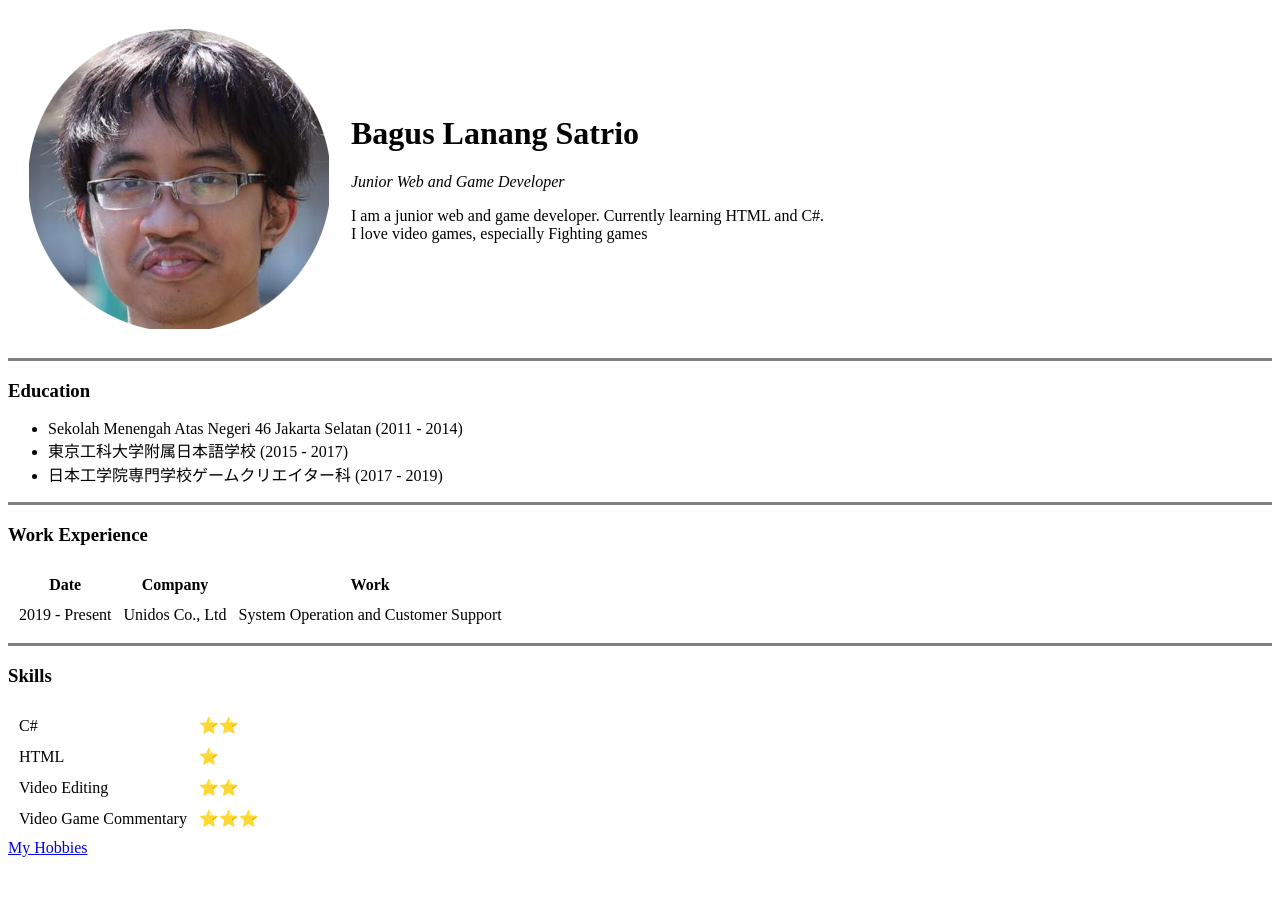
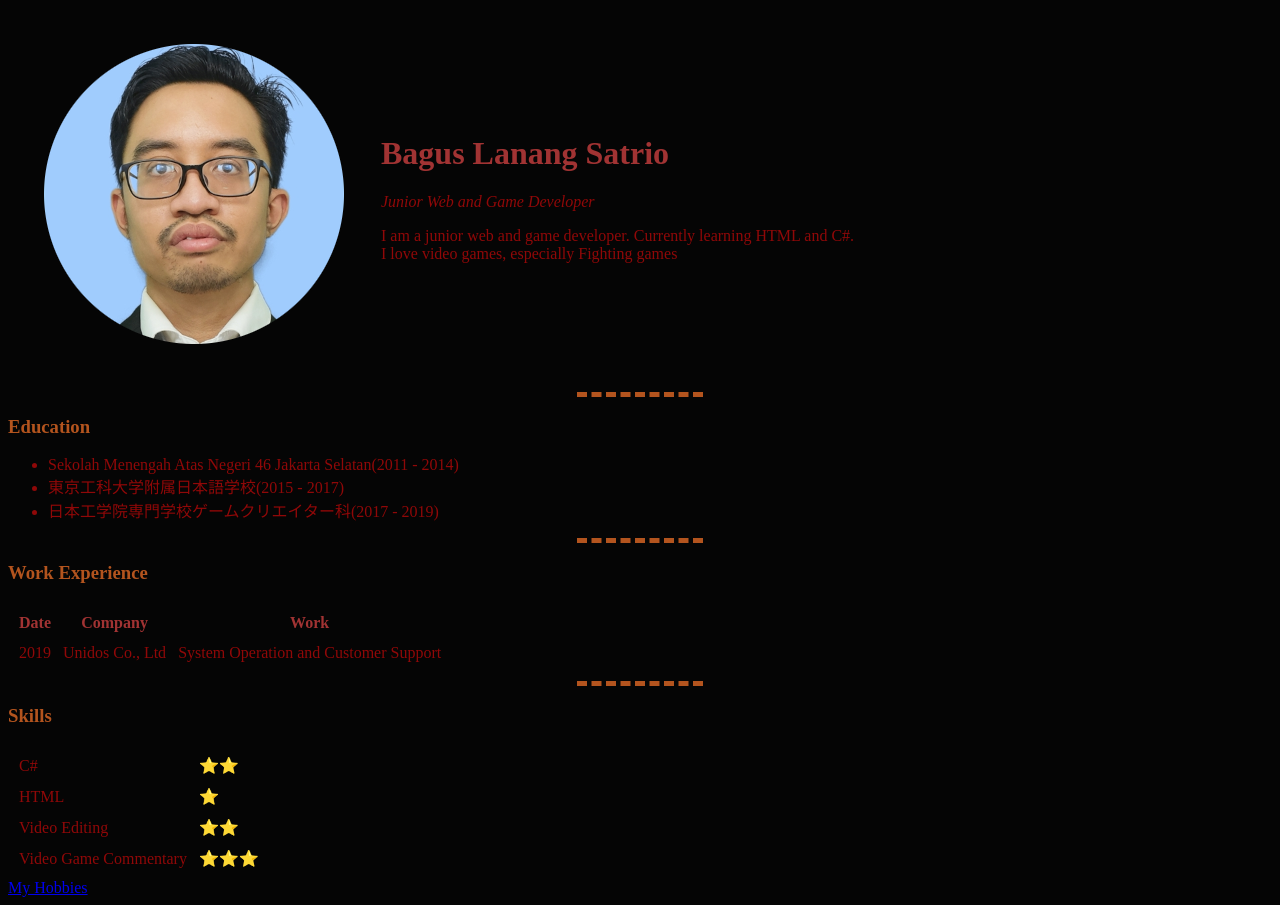
Before and after one commit to Gasbux/CV, a plain HTML site: page index.html in a window 1280 px wide. Before the commit the page ends 865 px from the top, so only its background shows below. Drawn offline with Linux system fonts and the light colour scheme; a script that the page names is missing.

Commit message:
CSS update and index Update

```diff
--- /dev/null
+++ b/CSS/styles.css
@@ -0,0 +1,34 @@
+body {
+    background-color: rgb(5, 5, 5);
+}
+
+hr{
+    border-style: dashed none none ;
+    border-color: #B3541E;
+    border-width: 5px;
+    width: 10%;
+}
+
+h1{
+    color: #A13333;
+}
+
+h3{
+    color: #B3541E
+}
+
+p{
+    color: #8f0808;
+}
+
+li{
+    color: #8f0808;
+}
+
+th{
+    color: #A13333;
+}
+
+td{
+    color: #8f0808;
+}
--- a/index.html
+++ b/index.html
@@ -1,3 +1,4 @@
+<!DOCTYPE html>
 <html>
 <head>
     <meta charset='utf-8'>
@@ -5,13 +6,14 @@
     <title>Bagus's Personal Site</title>
     <meta name="description" content="Bagus Lanang Personal Website">
     <meta name='viewport' content='width=device-width, initial-scale=1'>
-    <link rel='stylesheet' type='text/css' media='screen' href='main.css'>
+    <link rel='stylesheet' type='text/css' media='screen' href='CSS/styles.css'>
     <script src='main.js'></script>
 </head>
+
 <body>
     <table cellspacing = "20">
         <tr>
-            <td><img src="images/Gasbux.png" alt="Bagus Lanang Profile Picture"></td>
+            <td><img src="images/Bagus.png" alt="Bagus Lanang Profile Picture"></td>
             <td><h1>Bagus Lanang Satrio</h1>
                 <p><em>Junior Web and Game Developer</em></p>
                 <p>I am a junior web and game developer. Currently learning HTML and C#.
@@ -19,14 +21,14 @@
             </td>
         </tr>
     </table>
-    <hr size="3" noshade="">
+    <hr>
     <h3>Education</h3>
     <ul>
-        <li>Sekolah Menengah Atas Negeri 46 Jakarta Selatan (2011 - 2014)</li>
-        <li>東京工科大学附属日本語学校 (2015 - 2017)</li>
-        <li>日本工学院専門学校ゲームクリエイター科 (2017 - 2019)</li>
+        <li>Sekolah Menengah Atas Negeri 46 Jakarta Selatan(2011 - 2014)</li>
+        <li>東京工科大学附属日本語学校(2015 - 2017)</li>
+        <li>日本工学院専門学校ゲームクリエイター科(2017 - 2019)</li>
     </ul>
-    <hr size="3" noshade="">
+    <hr>
     <h3>Work Experience</h3>
     <table cellspacing = "10">
         <thead>
@@ -38,13 +40,13 @@
         </thead>
         <tbody>
             <tr>
-                <td>2019 - Present</td>
+                <td>2019</td>
                 <td>Unidos Co., Ltd</td>
                 <td>System Operation and Customer Support</td>
             </tr>
         </tbody>
     </table>
-    <hr size="3" noshade="">
+    <hr>
     <h3>Skills</h3>
     <table cellspacing = "10">
         <tbody>
@@ -66,7 +68,7 @@
             </tr>
         </tbody>
     </table>
-    <a href="hobbies.html">My Hobbies</a>
+    <a href="Hobbies.html">My Hobbies</a>
     <br>
     <!--<a href="Contact.html">Contact Details</a> -->
 </body>
```
Also changed, not shown: hobbies.html (+2 -1 lines).
